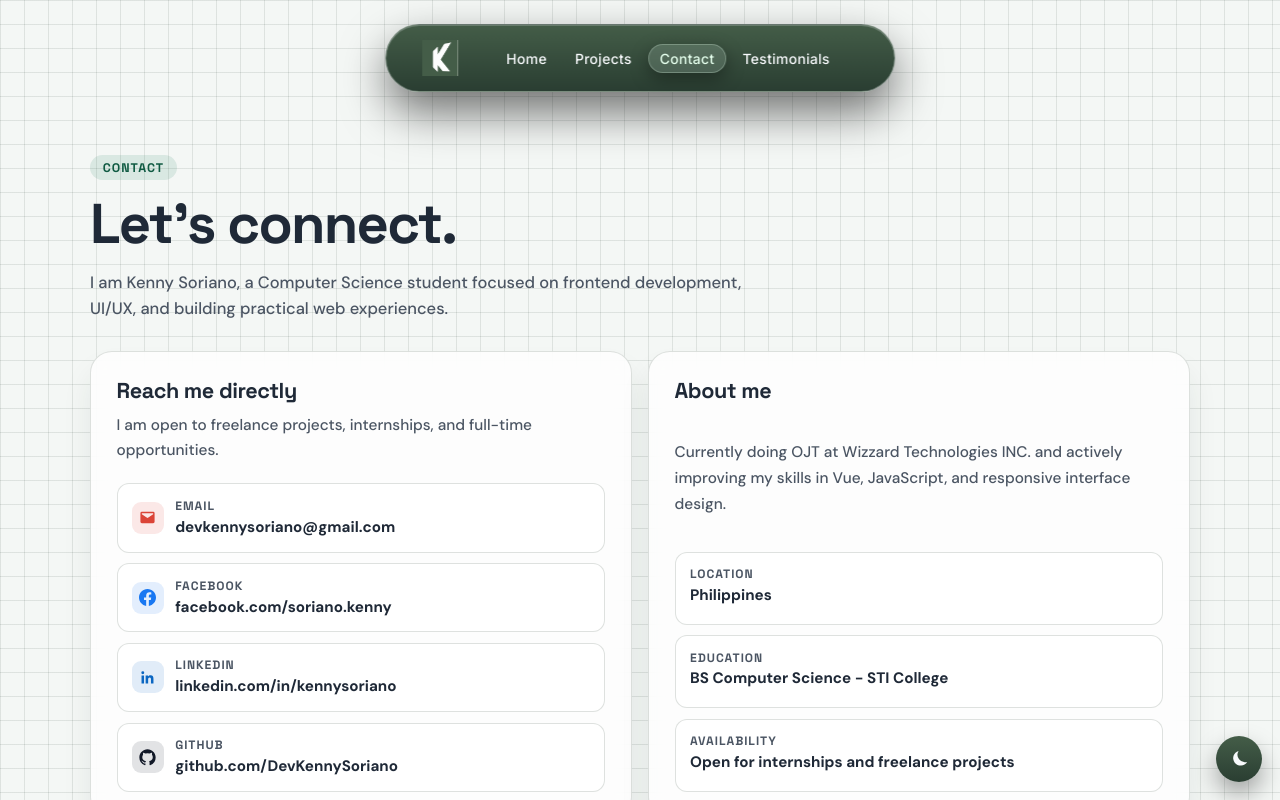
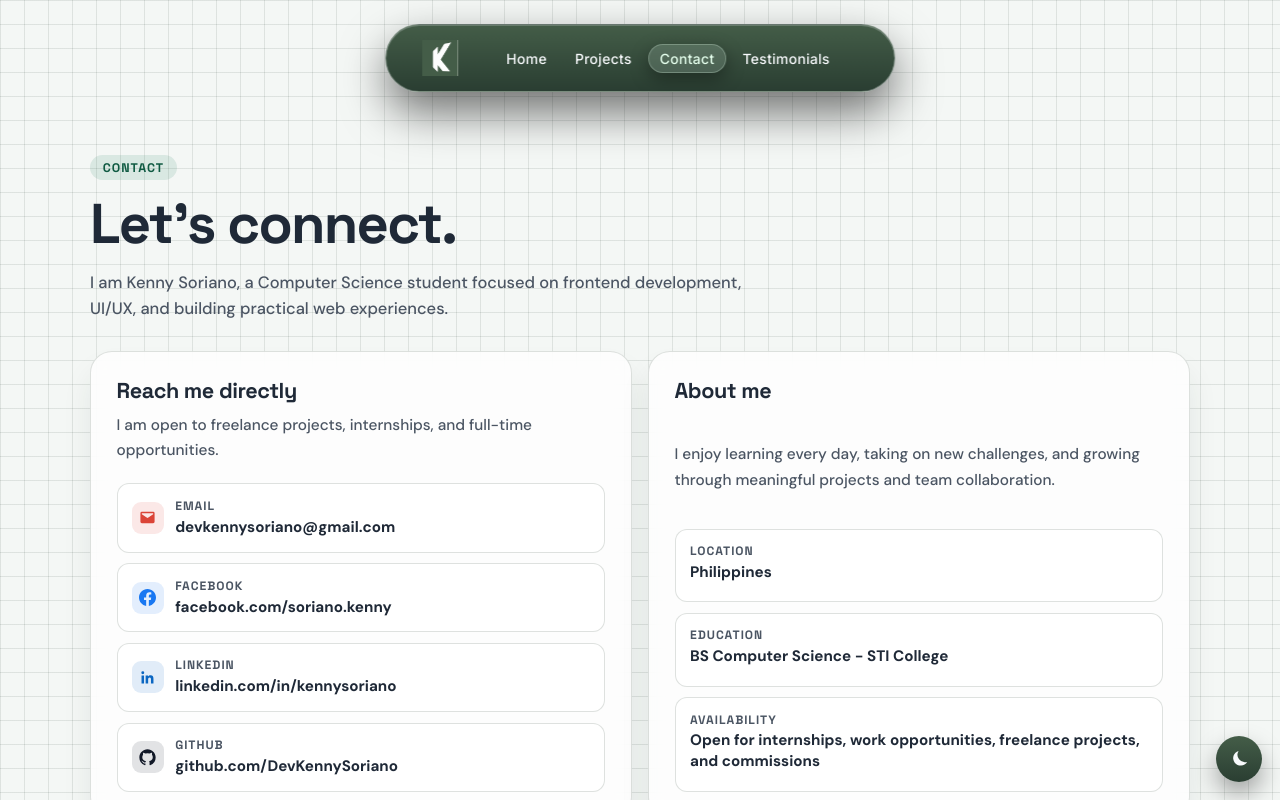
Before and after one commit to DevKennySoriano/vue-portfolio, a Vue app: page /contact in a window 1280 px wide. Shown: the top 800 px of the page. Built offline with nearby package versions, Linux system fonts and the light colour scheme.

Commit message:
Updated About Me

```diff
--- a/src/views/Contactpage.vue
+++ b/src/views/Contactpage.vue
@@ -72,8 +72,8 @@ import ContactpageEnd from '@/components/ui/contactpage-end.vue'
         <article class="contact-card details-card reveal-2">
           <h2>About me</h2>
           <p>
-            Currently doing OJT at Wizzard Technologies INC. and actively improving my
-            skills in Vue, JavaScript, and responsive interface design.
+            I enjoy learning every day, taking on new challenges, and growing through
+            meaningful projects and team collaboration.
           </p>
 
           <div class="details-list">
@@ -87,7 +87,7 @@ import ContactpageEnd from '@/components/ui/contactpage-end.vue'
             </div>
             <div>
               <span class="label">Availability</span>
-              <span class="value">Open for internships and freelance projects</span>
+              <span class="value">Open for internships, work opportunities, freelance projects, and commissions</span>
             </div>
           </div>
         </article>
```
